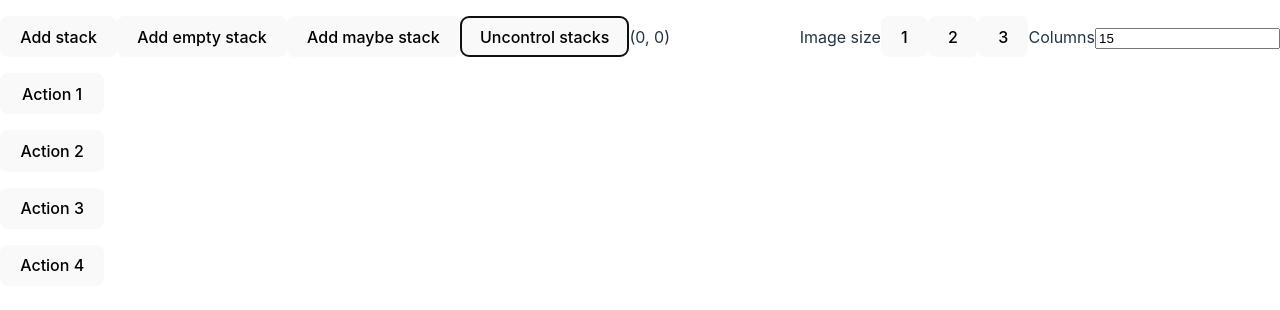
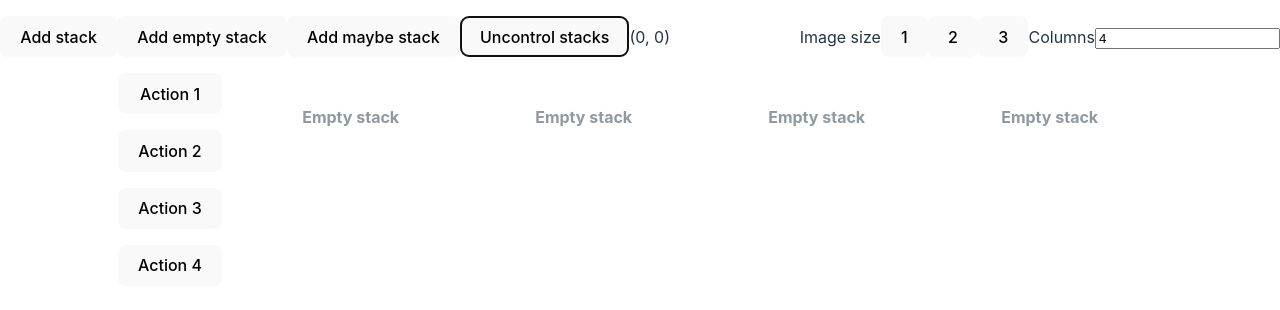
Before and after one commit to MikeDrewitt/react-playground, a React (Vite) app: page / in a window 1280 px wide. Both pictures are taken after a click on the button "Control stacks". Shown: the top 310 px of the page. Built offline with nearby package versions, Linux system fonts and the light colour scheme.

Commit message:
- Mostly working

```diff
--- a/src/App.tsx
+++ b/src/App.tsx
@@ -1,65 +1,53 @@
-import { useEffect, useState } from "react";
+import { useEffect, useState } from 'react'
 
-import Layout from "src/components/layout";
+import Layout from 'src/components/layout'
 
-import "./App.css";
-import ControlledLayout from "./components/controlledLayout";
+import './App.css'
+import ControlledLayout from './components/controlledLayout'
 
-type Stack = { name: string; cards: number[] };
+type Stack = { name: string; cards: number[] }
 
 const App = () => {
-  const [stacks, setStacks] = useState(new Array<Stack>());
-  const [maybeStacks, setMaybeStacks] = useState(new Array<Stack>());
+  const [stacks, setStacks] = useState(new Array<Stack>())
+  const [maybeStacks, setMaybeStacks] = useState(new Array<Stack>())
 
-  const [controlledStacks, setControlledStacks] = useState(false);
-  const [columns, setColumns] = useState(15);
+  const [controlledStacks, setControlledStacks] = useState(false)
+  const [columns, setColumns] = useState(4) // todo: make this responsive
 
-  const [noMaxWidth, setNoMaxWidth] = useState(false);
+  const [noMaxWidth, setNoMaxWidth] = useState(false)
 
-  const [imageSize, setImageSize] = useState<1 | 2 | 3>(2);
+  const [imageSize, setImageSize] = useState<1 | 2 | 3>(2)
 
   useEffect(() => {
-    if (controlledStacks) document.body.classList.add("sticky-scroll");
-    else document.body.classList.remove("sticky-scroll");
+    if (controlledStacks) document.body.classList.add('sticky-scroll')
+    else document.body.classList.remove('sticky-scroll')
 
-    return () => document.body.classList.remove("sticky-scroll");
-  }, [controlledStacks]);
+    return () => document.body.classList.remove('sticky-scroll')
+  }, [controlledStacks])
 
   const handleAddRandomStack = () => {
-    const numOfCards = Math.floor(Math.random() * 40) || 1;
-    const newStack = Array.from(Array(numOfCards).keys());
+    const numOfCards = Math.floor(Math.random() * 40) || 1
+    const newStack = Array.from(Array(numOfCards).keys())
 
-    setStacks([
-      ...stacks,
-      { name: `Stack ${stacks.length + 1}`, cards: newStack },
-    ]);
-  };
+    setStacks([...stacks, { name: `Stack ${stacks.length + 1}`, cards: newStack }])
+  }
 
   const handleAddRandomMaybeStack = () => {
-    const numOfCards = Math.floor(Math.random() * 40) || 1;
-    const newStack = Array.from(Array(numOfCards).keys());
+    const numOfCards = Math.floor(Math.random() * 40) || 1
+    const newStack = Array.from(Array(numOfCards).keys())
 
-    setMaybeStacks([
-      ...maybeStacks,
-      { name: `Maybe stack ${maybeStacks.length + 1}`, cards: newStack },
-    ]);
-  };
+    setMaybeStacks([...maybeStacks, { name: `Maybe stack ${maybeStacks.length + 1}`, cards: newStack }])
+  }
 
   const handleAddEmptyStack = () => {
-    const numOfCards = 0;
-    const newStack = Array.from(Array(numOfCards).keys());
+    const numOfCards = 0
+    const newStack = Array.from(Array(numOfCards).keys())
 
-    setStacks([
-      ...stacks,
-      { name: `Stack ${stacks.length + 1}`, cards: newStack },
-    ]);
-  };
+    setStacks([...stacks, { name: `Stack ${stacks.length + 1}`, cards: newStack }])
+  }
 
-  const totalCards = stacks.reduce((acc, stack) => acc + stack.cards.length, 0);
-  const totalMaybeCards = maybeStacks.reduce(
-    (acc, stack) => acc + stack.cards.length,
-    0
-  );
+  const totalCards = stacks.reduce((acc, stack) => acc + stack.cards.length, 0)
+  const totalMaybeCards = maybeStacks.reduce((acc, stack) => acc + stack.cards.length, 0)
 
   return (
     <>
@@ -69,11 +57,9 @@ const App = () => {
             <div>
               <button onClick={handleAddRandomStack}>Add stack</button>
               <button onClick={handleAddEmptyStack}>Add empty stack</button>
-              <button onClick={handleAddRandomMaybeStack}>
-                Add maybe stack
-              </button>
+              <button onClick={handleAddRandomMaybeStack}>Add maybe stack</button>
               <button onClick={() => setControlledStacks(!controlledStacks)}>
-                {controlledStacks ? "Uncontrol stacks" : "Control stacks"}
+                {controlledStacks ? 'Uncontrol stacks' : 'Control stacks'}
               </button>
               <label>
                 ({totalCards}, {totalMaybeCards})
@@ -89,43 +75,25 @@ const App = () => {
               {controlledStacks && (
                 <>
                   <label>Columns</label>
-                  <input
-                    type="number"
-                    value={columns}
-                    onChange={(e) => setColumns(parseInt(e.target.value, 10))}
-                  />
+                  <input type="number" value={columns} onChange={e => setColumns(parseInt(e.target.value, 10))} />
                 </>
               )}
 
-              {!controlledStacks && (
-                <button onClick={() => setNoMaxWidth(!noMaxWidth)}>
-                  Toggle margins
-                </button>
-              )}
+              {!controlledStacks && <button onClick={() => setNoMaxWidth(!noMaxWidth)}>Toggle margins</button>}
             </div>
           </div>
         </div>
 
         {controlledStacks && (
-          <ControlledLayout
-            columns={columns}
-            stacks={stacks}
-            maybeStacks={maybeStacks}
-            imageSize={imageSize}
-          />
+          <ControlledLayout columns={columns} stacks={stacks} maybeStacks={maybeStacks} imageSize={imageSize} />
         )}
 
         {!controlledStacks && (
-          <Layout
-            stacks={stacks}
-            maybeStacks={maybeStacks}
-            imageSize={imageSize}
-            noMaxWidth={noMaxWidth}
-          />
+          <Layout stacks={stacks} maybeStacks={maybeStacks} imageSize={imageSize} noMaxWidth={noMaxWidth} />
         )}
       </div>
     </>
-  );
-};
+  )
+}
 
-export default App;
+export default App
--- a/src/components/controlledLayout/controlledLayout.module.scss
+++ b/src/components/controlledLayout/controlledLayout.module.scss
@@ -37,3 +37,17 @@
 
   grid-template-columns: repeat(1, 1fr) !important;
 }
+
+.column {
+  border-radius: 1rem;
+  transition: background-color 0.2s ease-in-out;
+}
+
+.emptyStack {
+  opacity: 0.5;
+  padding: 2rem 0;
+
+  display: flex;
+  justify-content: center;
+  font-weight: bold;
+}
--- a/src/components/controlledLayout/index.tsx
+++ b/src/components/controlledLayout/index.tsx
@@ -1,106 +1,110 @@
-import { DragDropContext, Droppable, Draggable } from "@hello-pangea/dnd";
+import { DragDropContext, Droppable, Draggable } from '@hello-pangea/dnd'
+import { useEffect, useState } from 'react'
 
-import Stack, { UndraggableStack } from "src/components/stack";
+import Stack, { UndraggableStack } from 'src/components/stack'
 
-import styles from "./controlledLayout.module.scss";
+import styles from './controlledLayout.module.scss'
+
+type Stack = { name: string; cards: number[] }
 
 type Props = {
-  stacks: { name: string; cards: number[] }[];
-  maybeStacks: { name: string; cards: number[] }[];
-  imageSize: 1 | 2 | 3;
-  columns: number;
-};
+  stacks: Stack[]
+  maybeStacks: Stack[]
+  imageSize: 1 | 2 | 3
+  columns: number
+}
 
 export const STACK_WIDTH: Record<1 | 2 | 3, number> = {
   1: 150,
   2: 225,
   3: 300,
-};
+}
 
-const reorder = (list: Array<any>, startIndex: number, endIndex: number) => {
-  const result = Array.from(list);
-  const [removed] = result.splice(startIndex, 1);
+const ControlledLayout = ({ stacks, maybeStacks, imageSize, columns }: Props) => {
+  const [stackMap, setStackMap] = useState<Record<string, Stack>>({})
+  const [displayColumns, setDisplayColumns] = useState<string[][]>(Array.from({ length: columns }, () => []))
 
-  result.splice(endIndex, 0, removed);
+  const columnWidth = STACK_WIDTH[imageSize]
 
-  return result;
-};
-
-/**
- * Moves an item from one list to another list.
- */
-const move = (
-  source: any,
-  destination: any,
-  droppableSource: any,
-  droppableDestination: any
-) => {
-  const sourceClone = Array.from(source);
-  const destClone = Array.from(destination);
-  const [removed] = sourceClone.splice(droppableSource.index, 1);
-
-  destClone.splice(droppableDestination.index, 0, removed);
-
-  const result: any = {};
-
-  result[droppableSource.droppableId] = sourceClone;
-  result[droppableDestination.droppableId] = destClone;
-
-  return result;
-};
-
-const ControlledLayout = ({
-  stacks,
-  maybeStacks,
-  imageSize,
-  columns,
-}: Props) => {
-  const columnWidth = STACK_WIDTH[imageSize];
-
-  const defaultMaxWidth = 2150;
-  const pageWidth = columns * columnWidth;
+  const pageWidth = columns * columnWidth
 
   const containerStyles: React.CSSProperties = {
-    justifyContent: pageWidth > window.innerWidth ? "flex-start" : "center",
-  };
+    justifyContent: pageWidth > window.innerWidth ? 'flex-start' : 'center',
+  }
 
   const gridStyles: React.CSSProperties = {
     gridTemplateColumns: `repeat(${columns}, 1fr)`,
-  };
-
-  const displayColumns: { name: string; cards: number[] }[][] = [];
-
-  for (let i = 0; i < stacks.length; i++) {
-    const stack = stacks[i];
-    const columnPlacement = i % columns;
-
-    if (!displayColumns[columnPlacement]) displayColumns.push([stack]);
-    else displayColumns[columnPlacement].push(stack);
   }
 
+  useEffect(() => {
+    const stackMap: Record<string, Stack> = stacks.reduce((acc, stack) => ({ ...acc, [stack.name]: stack }), {})
+    const stackNames = stacks.map(stack => stack.name)
+
+    const updatedDisplayColumns =
+      displayColumns.length < columns
+        ? [...displayColumns, ...Array.from({ length: columns - displayColumns.length }, () => [])] // Add new empty columns
+        : displayColumns.filter((_, index) => index < columns)
+
+    const stacksOnDisplay: Record<string, true> = updatedDisplayColumns
+      .flat()
+      .reduce((acc, stackName) => ({ ...acc, [stackName]: true }), {})
+
+    const stacksNotOnDisplay = stackNames.filter(stackName => !stacksOnDisplay[stackName])
+
+    let maxColumnLength = Math.min(...updatedDisplayColumns.map(column => column.length)) + 1
+
+    for (const stackName of stacksNotOnDisplay) {
+      for (let columnIndex = 0; columnIndex < updatedDisplayColumns.length; columnIndex++) {
+        const column = updatedDisplayColumns[columnIndex]
+
+        // If we're on the last column, and we still can't place the stack, place it in the first column
+        if (columnIndex === updatedDisplayColumns.length - 1 && column.length === maxColumnLength) {
+          updatedDisplayColumns[0].push(stackName)
+          maxColumnLength = updatedDisplayColumns[0].length
+
+          break
+        }
+
+        if (maxColumnLength <= column.length) continue
+
+        column.push(stackName)
+        maxColumnLength = column.length
+
+        break
+      }
+    }
+
+    setStackMap(stackMap)
+    setDisplayColumns(updatedDisplayColumns)
+  }, [columns, stacks])
+
   const handleDragEnd = (result: any) => {
-    const { source, destination } = result;
+    const { source, destination } = result
 
     // dropped outside the list
-    if (!destination) return;
+    if (!destination) return
 
-    const sInd = +source.droppableId;
-    const dInd = +destination.droppableId;
+    const { index: placeInColumn, droppableId: columnId } = source
+    const { index: newPlaceInColumn, droppableId: newColumnId } = destination
 
-    // if (sInd === dInd) {
-    //   const items = reorder(state[sInd], source.index, destination.index);
-    //   const newState = [...state];
-    //   newState[sInd] = items;
-    //   setState(newState);
-    // } else {
-    //   const result = move(state[sInd], state[dInd], source, destination);
-    //   const newState = [...state];
-    //   newState[sInd] = result[sInd];
-    //   newState[dInd] = result[dInd];
+    const columnIndex = parseInt(columnId)
+    const newColumnIndex = parseInt(newColumnId)
 
-    //   setState(newState.filter((group) => group.length));
-    // }
-  };
+    const stackName = displayColumns[columnIndex][placeInColumn]
+
+    const updatedOldColumn = displayColumns[columnIndex].filter((_, index) => index !== placeInColumn)
+    const existingDroppedColumn = columnIndex === newColumnIndex ? updatedOldColumn : displayColumns[newColumnIndex] // Note - we're grabbing the updated old column if we're moving within the same column since the index will have changed
+
+    // prettier-ignore
+    const updatedNewColumn = [...existingDroppedColumn.slice(0, newPlaceInColumn), stackName, ...existingDroppedColumn.slice(newPlaceInColumn)]
+
+    const updatedDisplayColumns = [...displayColumns]
+
+    updatedDisplayColumns[columnIndex] = updatedOldColumn
+    updatedDisplayColumns[newColumnIndex] = updatedNewColumn
+
+    setDisplayColumns(updatedDisplayColumns)
+  }
 
   return (
     <div className={styles.container} style={containerStyles}>
@@ -114,19 +118,26 @@ const ControlledLayout = ({
       <DragDropContext onDragEnd={handleDragEnd}>
         <div className={styles.grid} style={gridStyles}>
           {displayColumns.map((column, columnNumber) => (
-            <Droppable
-              key={`column-${columnNumber}`}
-              droppableId={`${columnNumber}`}
-            >
-              {(provided, _snapshot) => (
-                <div ref={provided.innerRef} {...provided.droppableProps}>
-                  {column.map((stack, placeInColumn) => (
+            <Droppable key={`column-${columnNumber}`} droppableId={`${columnNumber}`}>
+              {(provided, snapshot) => (
+                <div
+                  {...provided.droppableProps}
+                  ref={provided.innerRef}
+                  className={styles.column}
+                  style={{
+                    backgroundColor: snapshot.isDraggingOver ? 'hotpink' : 'transparent',
+                  }}>
+                  {column.map((stackId, placeInColumn) => (
                     <Draggable
                       key={placeInColumn}
                       draggableId={`column-${columnNumber}-index-${placeInColumn}`}
-                      index={placeInColumn}
-                    >
-                      {(provided, _snapshot) => (
+                      index={placeInColumn}>
+                      {(provided, _snapshot) => {
+                        const stack = stackMap[stackId]
+
+                        if (!stack) return null
+
+                        return (
                           <Stack
                             name={stack.name}
                             stack={stack.cards}
@@ -139,9 +150,15 @@ const ControlledLayout = ({
                               width: columnWidth,
                             }}
                           />
-                      )}
+                        )
+                      }}
                     </Draggable>
                   ))}
+                  {!column.length && (
+                    <div className={styles.emptyStack} style={{ width: columnWidth }}>
+                      Empty stack
+                    </div>
+                  )}
                   {provided.placeholder}
                 </div>
               )}
@@ -153,16 +170,12 @@ const ControlledLayout = ({
       {maybeStacks.length > 0 && (
         <div className={styles.maybeStacks}>
           {maybeStacks.map((stack, index) => (
-            <UndraggableStack
-              name={stack.name}
-              stack={stack.cards}
-              key={index}
-            />
+            <UndraggableStack name={stack.name} stack={stack.cards} key={index} style={{ width: columnWidth }} />
           ))}
         </div>
       )}
     </div>
-  );
-};
+  )
+}
 
-export default ControlledLayout;
+export default ControlledLayout
--- a/src/components/layout/index.tsx
+++ b/src/components/layout/index.tsx
@@ -3,7 +3,6 @@ import useResizeObserver from 'use-resize-observer'
 import { UndraggableStack } from 'src/components/stack'
 
 import styles from './layout.module.scss'
-import { STACK_WIDTH } from '../controlledLayout'
 
 type Props = {
   stacks: { name: string; cards: number[] }[]
```
Lines whose indentation alone changed are shown as unchanged.
